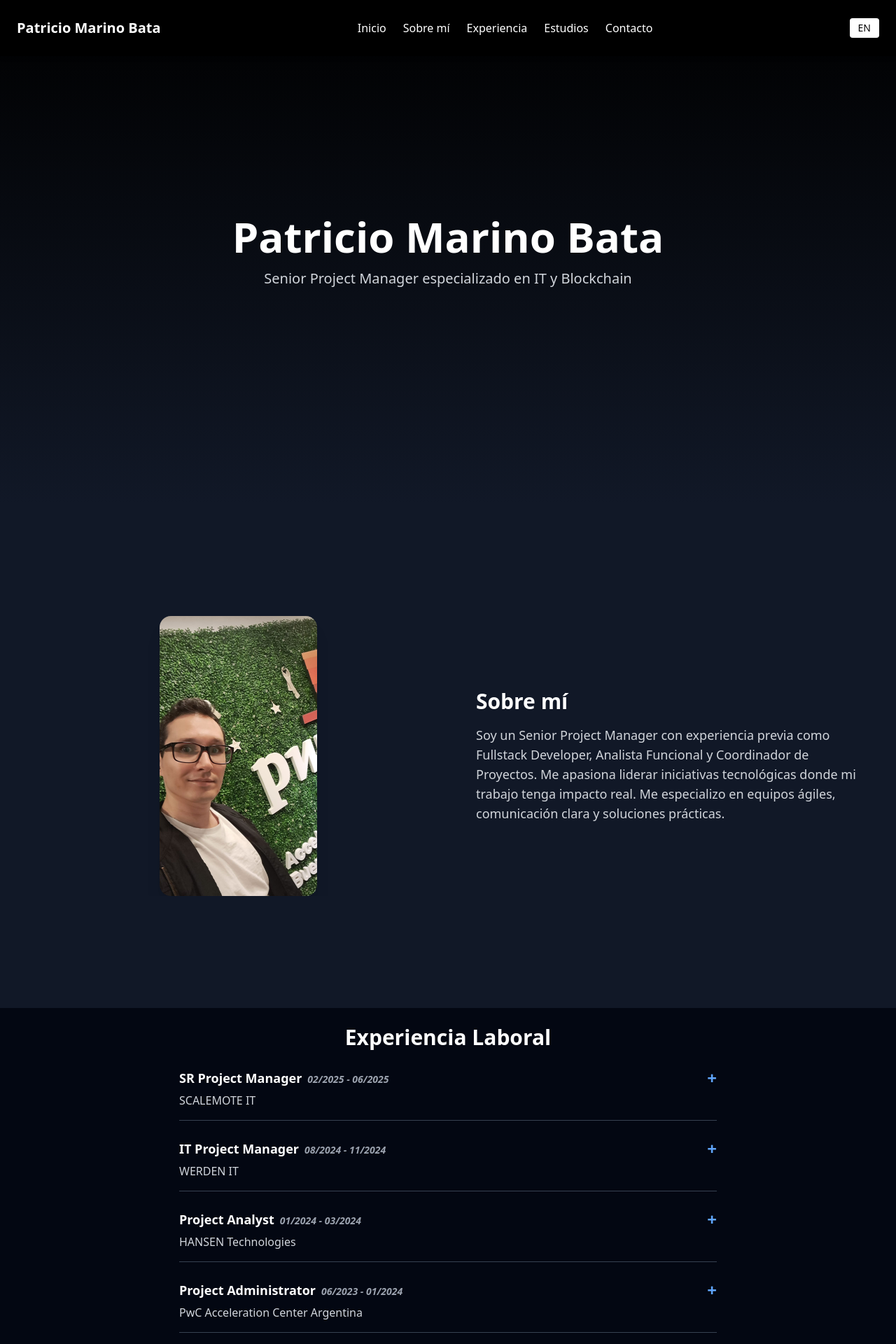
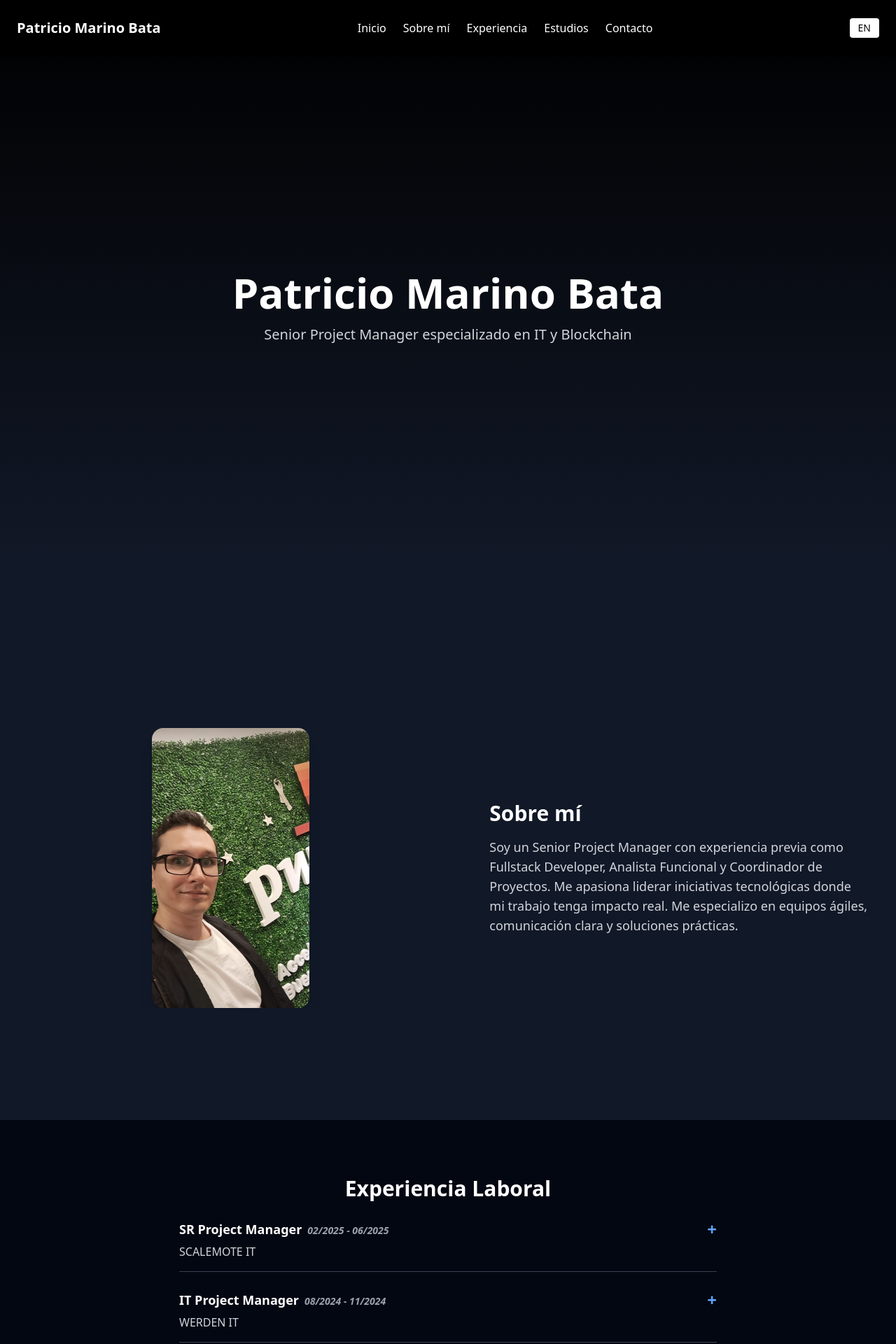
Before and after one commit to PatoMarinoBata/portfolio, a React (Vite) app: page / in a window 1280 px wide. Shown: the top 1920 px of the page at 70% size. Built offline with nearby package versions, Linux system fonts and the light colour scheme.

Commit message:
Corregido superposición: uso min-h-screen, pt-20 y scroll-mt-20 en secciones

```diff
--- a/src/portfolio.jsx
+++ b/src/portfolio.jsx
@@ -21,7 +21,7 @@ export default function Portfolio() {
     return () => clearInterval(interval);
   }, [images.length]);
 
-  // Validación mínima
+  // Si los textos aún no están definidos, mostramos un estado de carga
   if (
     !texts?.home?.title ||
     !texts?.about?.title ||
@@ -38,30 +38,31 @@ export default function Portfolio() {
     setOpenIndex((prev) => (prev === index ? null : index));
   };
 
-  // Altura de sección = 100vh - 5rem (80px del header)
-  const sectionHeightClass = "h-[calc(100vh-5rem)]";
-
   return (
-    <div className="snap-y snap-mandatory overflow-y-scroll bg-black text-white scroll-smooth">
+    <div className="snap-y snap-mandatory overflow-y-auto bg-black text-white scroll-smooth">
       <Navbar />
 
-      {/* Home */}
+      {/* ======================
+          1) HOME
+      ====================== */}
       <section
         id="home"
-        className={`${sectionHeightClass} snap-start flex flex-col justify-center items-center bg-gradient-to-b from-black to-gray-900 scroll-mt-20 px-4`}
+        className="snap-start min-h-screen pt-20 scroll-mt-20 flex flex-col justify-center items-center bg-gradient-to-b from-black to-gray-900 px-4 text-center"
       >
-        <h1 className="text-3xl md:text-5xl lg:text-6xl font-bold text-center">
+        <h1 className="text-3xl md:text-5xl lg:text-6xl font-bold">
           {texts.home.title}
         </h1>
-        <p className="mt-4 text-base md:text-lg lg:text-xl text-gray-300 max-w-xl text-center">
+        <p className="mt-4 text-base md:text-lg lg:text-xl text-gray-300 max-w-xl">
           {texts.home.subtitle}
         </p>
       </section>
 
-      {/* Sobre mí */}
+      {/* ======================
+          2) SOBRE MÍ (carrusel)
+      ====================== */}
       <section
         id="about"
-        className={`${sectionHeightClass} snap-start flex flex-col md:flex-row items-center justify-center bg-gray-900 scroll-mt-20 px-4 md:px-10`}
+        className="snap-start min-h-screen pt-20 scroll-mt-20 flex flex-col md:flex-row items-center justify-center bg-gray-900 px-4 md:px-10 gap-10"
       >
         <div className="w-full md:w-1/2 flex justify-center items-center overflow-hidden relative h-[250px] md:h-[350px] lg:h-[400px]">
           <AnimatePresence mode="wait">
@@ -88,10 +89,12 @@ export default function Portfolio() {
         </div>
       </section>
 
-      {/* Experiencia */}
+      {/* ======================
+          3) EXPERIENCIA
+      ====================== */}
       <section
         id="experience"
-        className={`${sectionHeightClass} snap-start bg-gray-950 scroll-mt-20 px-4 md:px-10 py-6`}
+        className="snap-start pt-20 scroll-mt-20 bg-gray-950 px-4 md:px-10 py-6"
       >
         <h2 className="text-xl md:text-3xl font-semibold mb-6 text-center">
           {texts.experience.title}
@@ -128,10 +131,12 @@ export default function Portfolio() {
         </div>
       </section>
 
-      {/* Estudios y Certificaciones */}
+      {/* ======================
+          4) ESTUDIOS Y CERTIFICACIONES
+      ====================== */}
       <section
         id="studies"
-        className={`${sectionHeightClass} snap-start bg-gray-900 scroll-mt-20 px-4 md:px-10 py-6 overflow-y-auto`}
+        className="snap-start min-h-screen pt-20 scroll-mt-20 bg-gray-900 px-4 md:px-10 py-6 overflow-y-auto"
       >
         <h2 className="text-xl md:text-3xl font-semibold mb-4">
           {texts.studies.title}
@@ -143,10 +148,12 @@ export default function Portfolio() {
         </ul>
       </section>
 
-      {/* Contacto */}
+      {/* ======================
+          5) CONTACTO
+      ====================== */}
       <section
         id="contact"
-        className={`${sectionHeightClass} snap-start flex flex-col justify-center items-center bg-gray-950 scroll-mt-20 px-4 md:px-10 text-center`}
+        className="snap-start min-h-screen pt-20 scroll-mt-20 flex flex-col justify-center items-center bg-gray-950 px-4 md:px-10 text-center"
       >
         <h2 className="text-xl md:text-3xl font-semibold mb-4">
           {texts.contact.title}
```
